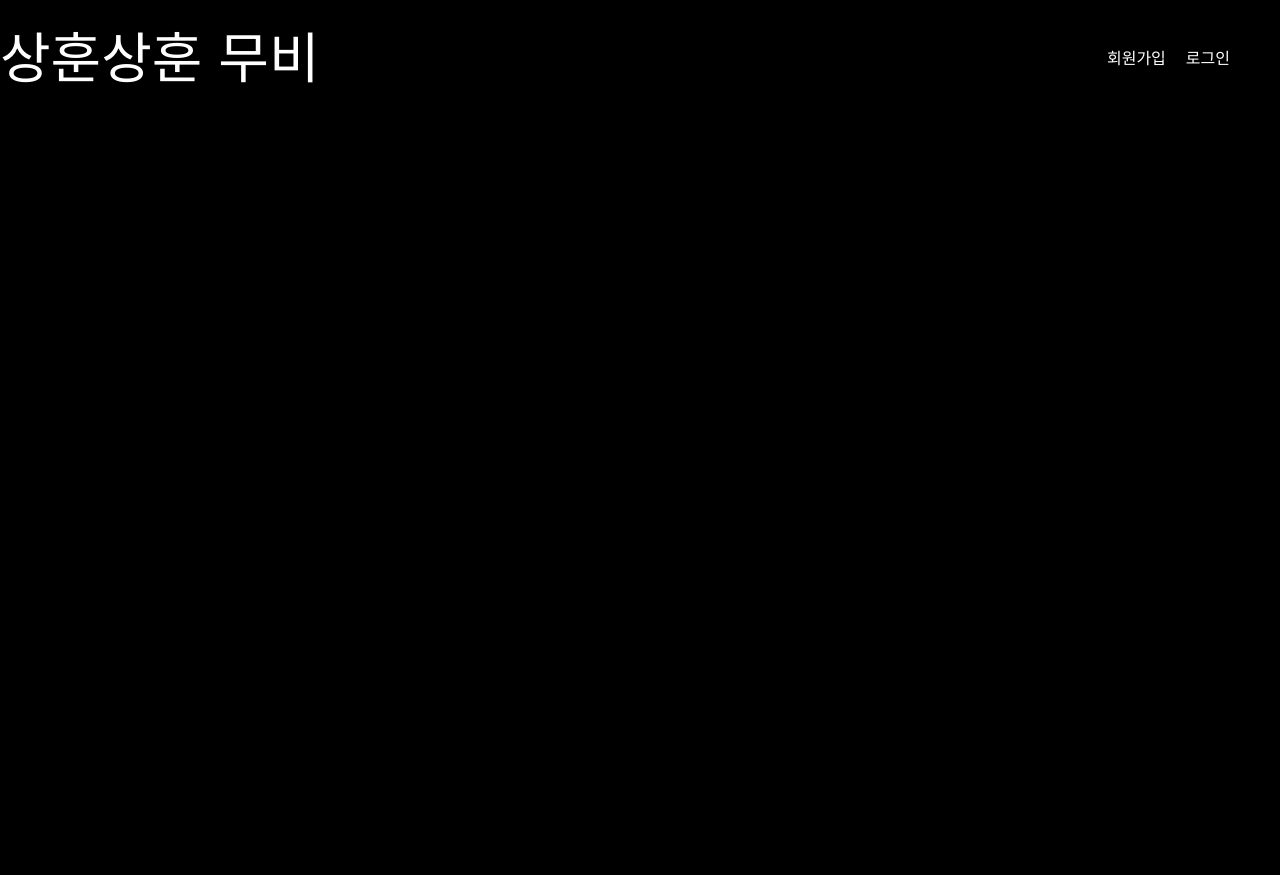
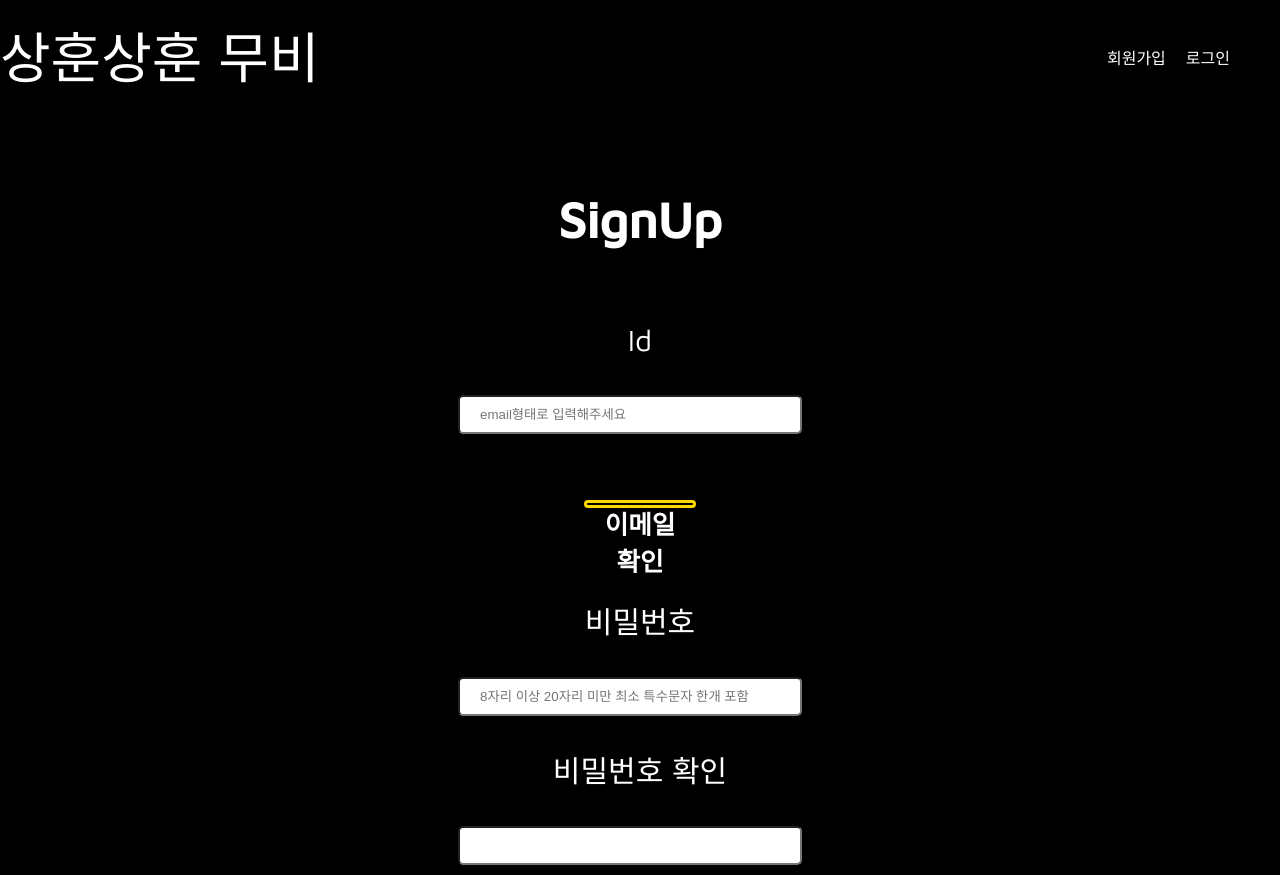
Before and after one commit to dl57934/movieSite, a React (Create React App) app in the folder moviefront/: page /#/signUp in a window 1280 px wide. Before the commit this address led to /#/. Before the commit the page ends 800 px from the top, so only its background shows below. Built offline with nearby package versions, Linux system fonts and the light colour scheme.

Commit message:
need emailCheck

```diff
--- a/moviefront/src/javascript/header/headerApp.js
+++ b/moviefront/src/javascript/header/headerApp.js
@@ -41,6 +41,7 @@ const LoginSignUp = styled.p`
 
 const HeaderCard = styled.div`
   margin-top: 30px;
+  margin-bottom: 50px;
 `;
 
 export default HeaderApp;
--- a/moviefront/src/javascript/root/App.js
+++ b/moviefront/src/javascript/root/App.js
@@ -5,6 +5,7 @@ import client from "../apolloClient";
 import Home from "./Home";
 import Detail from "./Detail";
 import Login from "./login";
+import signUp from "./signUp";
 
 class App extends Component {
   render() {
@@ -15,6 +16,7 @@ class App extends Component {
             <Route exact={true} path={"/"} component={Home} />
             <Route path={"/detail/:movieId"} component={Detail} />
             <Route path={"/login"} component={Login} />
+            <Route path={"/signUp"} component={signUp} />
           </main>
         </HashRouter>
       </ApolloProvider>
--- /dev/null
+++ b/moviefront/src/javascript/root/signUp.js
@@ -0,0 +1,108 @@
+import React, { Component } from "react";
+import styled from "styled-components";
+
+class signUp extends Component {
+  state = {
+    emailCheck: false,
+    passwordCheck: false
+  };
+  render() {
+    return (
+      <SignUpContainer>
+        <Title>SignUp</Title>
+        <Label>Id</Label>
+        <span>
+          <Input email placeholder="email형태로 입력해주세요" />
+          <CustomButton onClick={this._emailCheck} name="emailCheck">
+            {this.state.emailCheck ? "이메일 확인완료" : "이메일 확인"}
+          </CustomButton>
+        </span>
+        <Label>비밀번호</Label>
+        <Input
+          email
+          placeholder="8자리 이상 20자리 미만 최소 특수문자 한개 포함"
+        />
+        <Label>비밀번호 확인</Label>
+        <Input email />
+      </SignUpContainer>
+    );
+  }
+  _emailCheck = e => {
+    this.setState({
+      [e.target.name]: !this.state.emailCheck
+    });
+    console.log(e.target);
+  };
+}
+
+const CustomButton = styled.button`
+  ::after {
+    -webkit-transition: all 0.3s;
+    -moz-transition: all 0.3s;
+    -o-transition: all 0.3s;
+    transition: all 0.3s;
+  }
+  ::before,
+  ::after {
+    background: gold;
+    content: "";
+    position: absolute;
+    z-index: -1;
+  }
+  :hover {
+    color: black;
+  }
+  background: none;
+  border: 3px solid gold;
+  border-radius: 5px;
+  color: #fff;
+  display: block;
+  font-size: 1.6em;
+  font-weight: bold;
+  margin: 1em auto;
+  width: 31%;
+  height: 3%;
+  position: relative;
+  text-transform: uppercase;
+  ::after {
+    height: 0;
+    left: 0;
+    top: 0;
+    width: 100%;
+  }
+  :hover:after {
+    height: 100%;
+  }
+`;
+
+const Label = styled.h1`
+  font-size: 30px;
+  font-weight: 400;
+`;
+
+const SignUpContainer = styled.div`
+  display: flex;
+  align-items: center;
+  flex-direction: column;
+  height: 700px;
+  color: white;
+`;
+
+const Title = styled.h1`
+  font-weight: 600;
+  font-size: 50px;
+  margin-top: 40px;
+  margin-bottom: 80px;
+`;
+
+const Input = styled.input.attrs({
+  type: props => (props.email ? "email" : "password")
+})`
+  margin: 40px 0;
+  width: 300px;
+  padding: 10px 20px;
+  border-radius: 5px;
+  margin-right: 20px;
+`;
+
+export default signUp;
```
